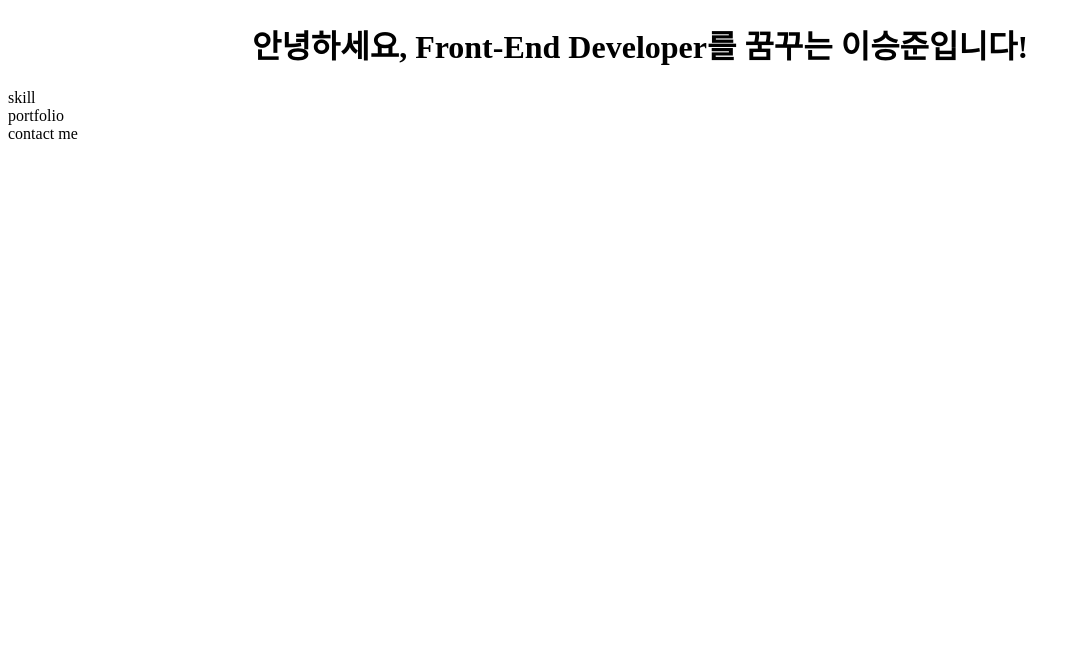
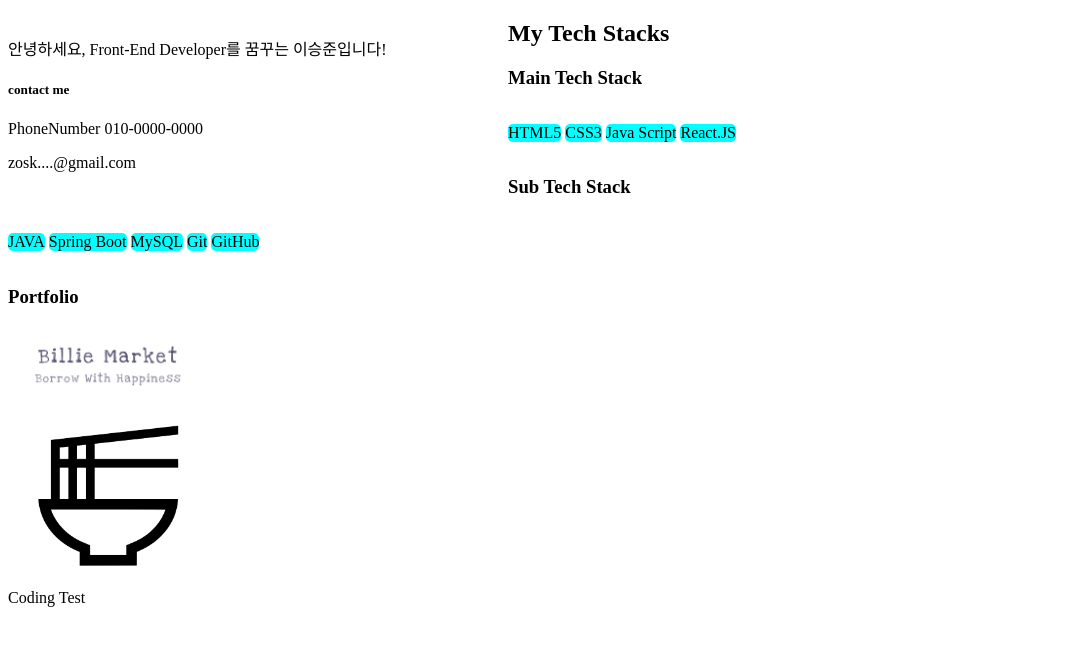
Before and after one commit to LSJ0706/comento, a plain HTML site: page 1 week/index.html in a window 1280 px wide. Shown: the whole page, without its empty margins (0-1081 px from the left). Drawn offline with Linux system fonts and the light colour scheme.

Commit message:
html elements

```diff
--- a/1 week/index.css
+++ b/1 week/index.css
@@ -1,4 +1,20 @@
-header {
-  text-align: center;
-  margin: 0;
+.profile {
+  width: 500px;
+  float: left;
+  display: block;
 }
+
+.tech-stack p {
+  display: inline-block;
+  background-color: aqua;
+  border-radius: 5px;
+}
+
+.portfolio img {
+  width: 200px;
+}
+
+a {
+  text-decoration: none;
+  color: black;
+}
--- a/1 week/index.html
+++ b/1 week/index.html
@@ -7,16 +7,54 @@
     <title>Jun`s Info</title>
   </head>
 
-  <body>
-    <header>
-      <h1>안녕하세요, Front-End Developer를 꿈꾸는 이승준입니다!</h1>
-    </header>
+  <body class="wrapper">
+    <main>
+      <aside class="profile">
+        <p>안녕하세요, Front-End Developer를 꿈꾸는 이승준입니다!</p>
+        <span>
+          <h5>contact me</h5>
+          <a href=""></a>
+          <p>PhoneNumber 010-0000-0000</p>
+          <p>zosk....@gmail.com</p>
+        </span>
+      </aside>
 
-    <main>
-      <div>skill</div>
-      <div>portfolio</div>
-      <div></div>
+      <section class="tech-stack">
+        <h2>My Tech Stacks</h2>
+        <article>
+          <h3>Main Tech Stack</h3>
+          <p>HTML5</p>
+          <p>CSS3</p>
+          <p>Java Script</p>
+          <p>React.JS</p>
+        </article>
+
+        <article>
+          <h3>Sub Tech Stack</h3>
+          <p>JAVA</p>
+          <p>Spring Boot</p>
+          <p>MySQL</p>
+          <p>Git</p>
+          <p>GitHub</p>
+        </article>
+      </section>
+
+      <section class="portfolio">
+        <h3>Portfolio</h3>
+        <article>
+          <a href="https://github.com/LSJ0706/Bill2_Front"
+            ><img src="./asset/billi.png"
+          /></a>
+        </article>
+        <article>
+          <a href="https://github.com/LSJ0706/Agile_Interview"
+            ><img src="./asset/logo.png"
+          /></a>
+        </article>
+        <article>
+          <a href="https://github.com/LSJ0706/Algorithm">Coding Test</a>
+        </article>
+      </section>
     </main>
-    <footer>contact me</footer>
   </body>
 </html>
```
Also changed, not shown: 1 week/asset/billi.png (added), 1 week/asset/logo.png (added).
